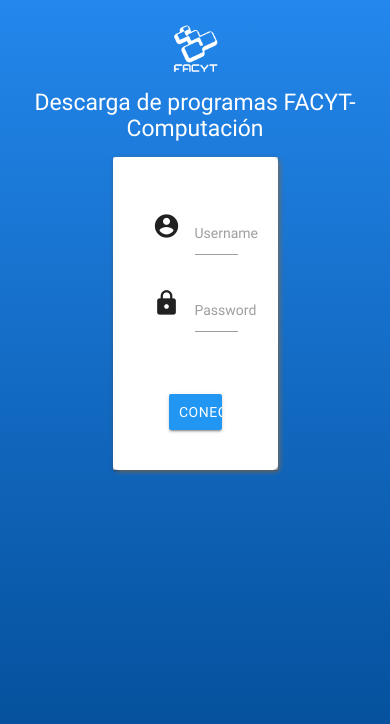
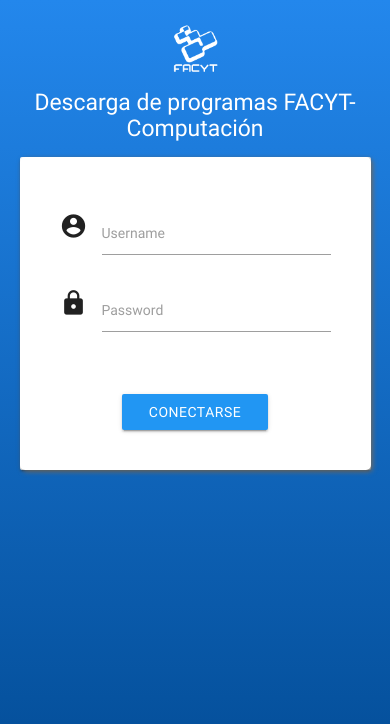
Before and after one commit to vligas/programas-facyt, a Django app: template project/templates/login.html in a window 390 px wide. Shown: the top 724 px of the page. Run offline with Django 3.2, Linux system fonts and the light colour scheme; the template is opened without the code that fills it, so the values that code supplies are empty, except form fields; tables that the repository leaves empty hold one stand-in row (values such as "Sample post"); form fields are guessed from the names that the template uses; parts of the project's set-up code (start-up, migrations or seed data) failed here and were passed over; some libraries are stand-ins or nearby versions.

Commit message:
Ya el login es responsive

```diff
--- a/project/templates/login.html
+++ b/project/templates/login.html
@@ -13,7 +13,7 @@
       <div class="col s12 ">
         <h5 class="center-align pie">Descarga de programas FACYT-Computación</h5>
       </div>
-      <div class="col s6 offset-s3">
+      <div class="col l6 offset-l3 s12 m6 offset-m3">
         <div class="card">
           <div class="card-block form-login big-card">
             <form class="" method="post">
```
